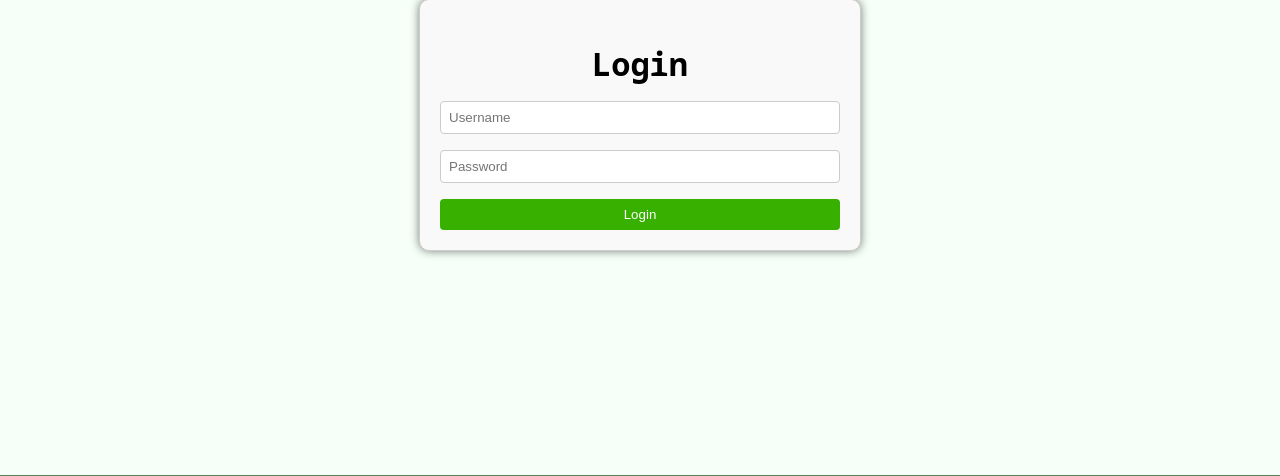
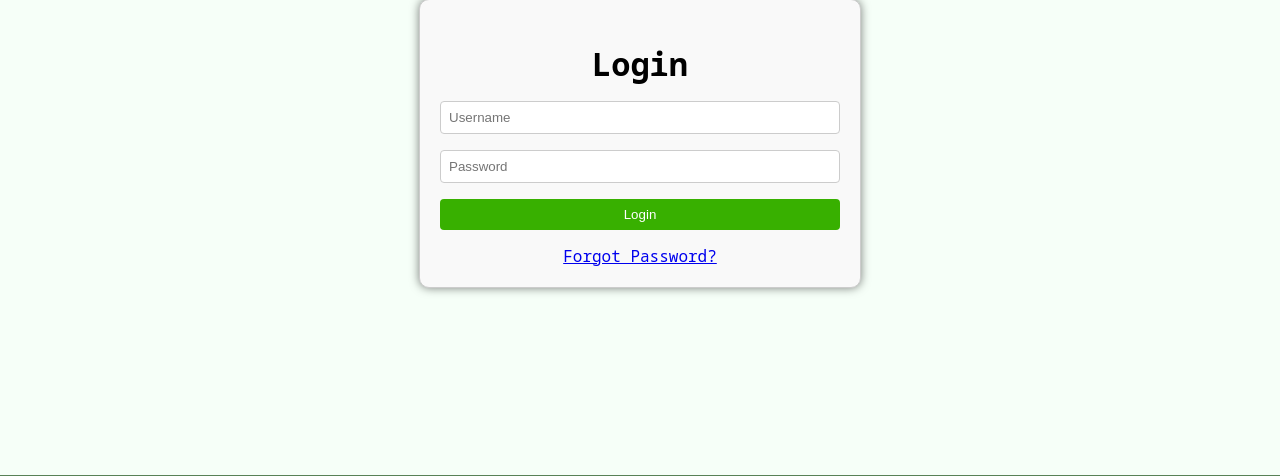
Before and after one commit to iamxdv30/TheOmnitool, a Flask app: page /login in a window 1280 px wide. Shown: the part 231-707 px from the top of the page. Run offline with Flask 3, Linux system fonts and the light colour scheme.

Commit message:
feat(auth): Implement forgot password functionality This commit introduces a secure, multi-step password reset feature, allowing users to regain access to their accounts if they forget their password.
The process is as follows:

1. A user enters their email on the new "Forgot Password" page.
2. The system generates a secure, timed token (expires in 1 hour) and sends a reset link to the user's email.
3. The user clicks the link to access the "Reset Password" page.
4. After successfully entering and confirming a new password, the user's record is updated, and they can log in again.

Key changes include:

- Added /forgot_password and /reset_password/<token> routes to auth_routes.py.
- Created forgot_password_request.html and reset_password.html templates for the user-facing forms.
- Added a password_reset.html email template for the notification.
- Integrated token generation (itsdangerous) and email sending (Flask-Mail) logic into the new routes.
- Added a "Forgot Password?" link to the login page for easy access.

```diff
--- a/routes/auth_routes.py
+++ b/routes/auth_routes.py
@@ -1,7 +1,10 @@
+import email
 from flask import Blueprint, request, jsonify, redirect, url_for, render_template, session, flash
 from model import User, db, UserFactory
 from werkzeug.security import check_password_hash
 from functools import wraps
+from routes.contact_routes import mail, generate_verification_token
+from flask_mail import Message
 
 auth = Blueprint('auth', __name__)
 
@@ -116,3 +119,64 @@ def register_step2():
             return redirect(url_for("auth.register_step2"))
 
     return render_template("register_step2.html")
+
+@auth.route("/forgot_password", methods=["GET", "POST"])
+def forgot_password():
+    if request.method == "POST":
+        email = request.form.get("email")
+        user = User.query.filter_by(email=email).first()
+
+        # For security, we don't reveal if the user was found or not.
+        # We always show a confirmation message.
+
+        if user:
+            # Generate a secure, timed token (expires in 1 hour by default)
+            token = generate_verification_token(email)
+            reset_link = url_for("auth.reset_password", token=token, _external=True)
+
+            # Create and send the password reset email
+            msg = Message(
+                subject="Password Reset Request - OmniTools",
+                recipients=[email],
+            )
+
+            msg.html = render_template(
+                "email/password_reset.html",
+                name=user.fname + " " + user.lname,
+                reset_link=reset_link,
+            )
+            mail.send(msg)
+
+            # For security, always flash the same message and redirect to login for POST requests.
+            flash("If an account with that email exists, a password reset link has been sent.", "info")
+        return redirect(url_for("auth.login"))
+
+    return render_template("forgot_password_request.html")
+
+
+from routes.contact_routes import verify_verification_token
+@auth.route("/reset_password/<token>", methods=["GET", "POST"])
+def reset_password(token):
+    # Verify the token is valid and not expired
+    email = verify_verification_token(token)
+
+    if not email:
+        flash("The password reset link is invalid or has expired.", "error")
+        return redirect(url_for("auth.login"))
+
+    if request.method == "POST":
+        password = request.form.get("password")
+        confirm_password = request.form.get("confirm_password")
+
+        if password != confirm_password:
+            flash("Passwords do not match!", "error")
+            return render_template("reset_password.html")
+
+        user = User.query.filter_by(email=email).first()
+        if user:
+            user.set_password(password)
+            db.session.commit()
+            flash("Your password has been updated successfully! You can now log in.", "success")
+            return redirect(url_for("auth.login"))
+
+    return render_template("reset_password.html")
--- a/templates/login.html
+++ b/templates/login.html
@@ -5,21 +5,23 @@
 {% endblock %}
 
 {% block content %}
-
     <div class="login-container">
       <h1>Login</h1>
       <form method="POST">
           <input type="text" name="username" placeholder="Username" required>
           <input type="password" name="password" placeholder="Password" required>
-          <input type="hidden" name="role" value="user">  {# Default role for regular users #}
+          <input type="hidden" name="role" value="user">
           <button type="submit">Login</button>
       </form>
-    </div>
+
+      <div style="text-align: center; margin-top: 15px;">
+          <a href="{{ url_for('auth.forgot_password') }}">Forgot Password?</a>
+      </div>
+      </div>
 
     {% if error %}
         <div class="flash-message error">{{ error }}</div>
     {% endif %}
-
 
     {% if role == 'admin' %}
         <p>Welcome, {{ username }}! You have full access.</p>
@@ -28,5 +30,4 @@
     {% elif role == 'user' %}
         <p>Welcome, {{ username }}!</p>
     {% endif %}
-
 {% endblock %}
```
Also changed, not shown: templates/email/password_reset.html (added, +21 -0 lines), templates/forgot_password_request.html (added, +18 -0 lines), templates/reset_password.html (added, +17 -0 lines), .windsurf/rules/flask-api-development-rules.md (added), instance/users.db, 1 other file.
